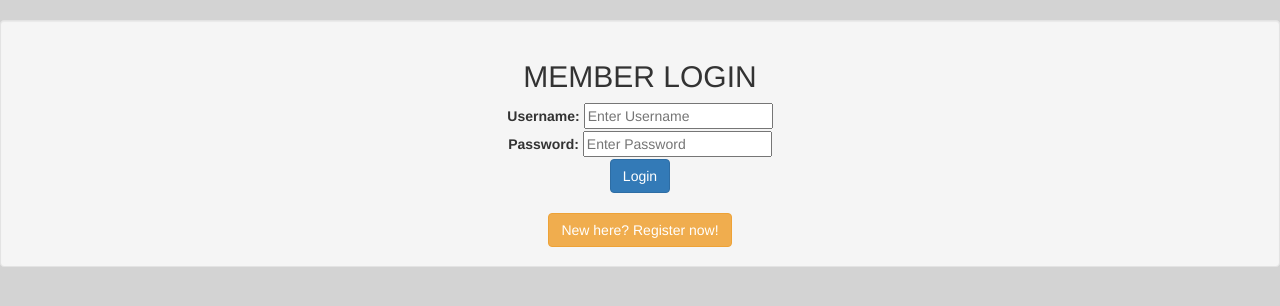
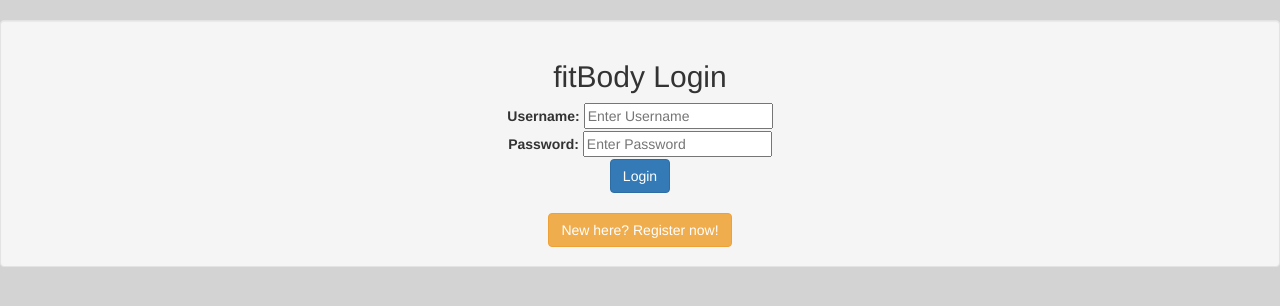
Before and after one commit to kaistullich/fitBody, a Flask app: page /login in a window 1280 px wide. Shown: the part 52-358 px from the top of the page. Run offline with Flask 2, Linux system fonts and the light colour scheme; some libraries are stand-ins or nearby versions.

Commit message:
changed some working on login.html

```diff
--- a/fitBody/templates/login.html
+++ b/fitBody/templates/login.html
@@ -8,7 +8,7 @@
 <div class="top-pad">
     <div class="well">
         <form action="" role="form" method="POST" style="text-align:center;">
-            <h2>MEMBER LOGIN</h2>
+            <h2>fitBody Login</h2>
             <label><b>Username:</b></label>
             <input type="text" placeholder="Enter Username" name="username" value="{{ request.form.username }}"><br>
             <label><b>Password: </b></label>
```
